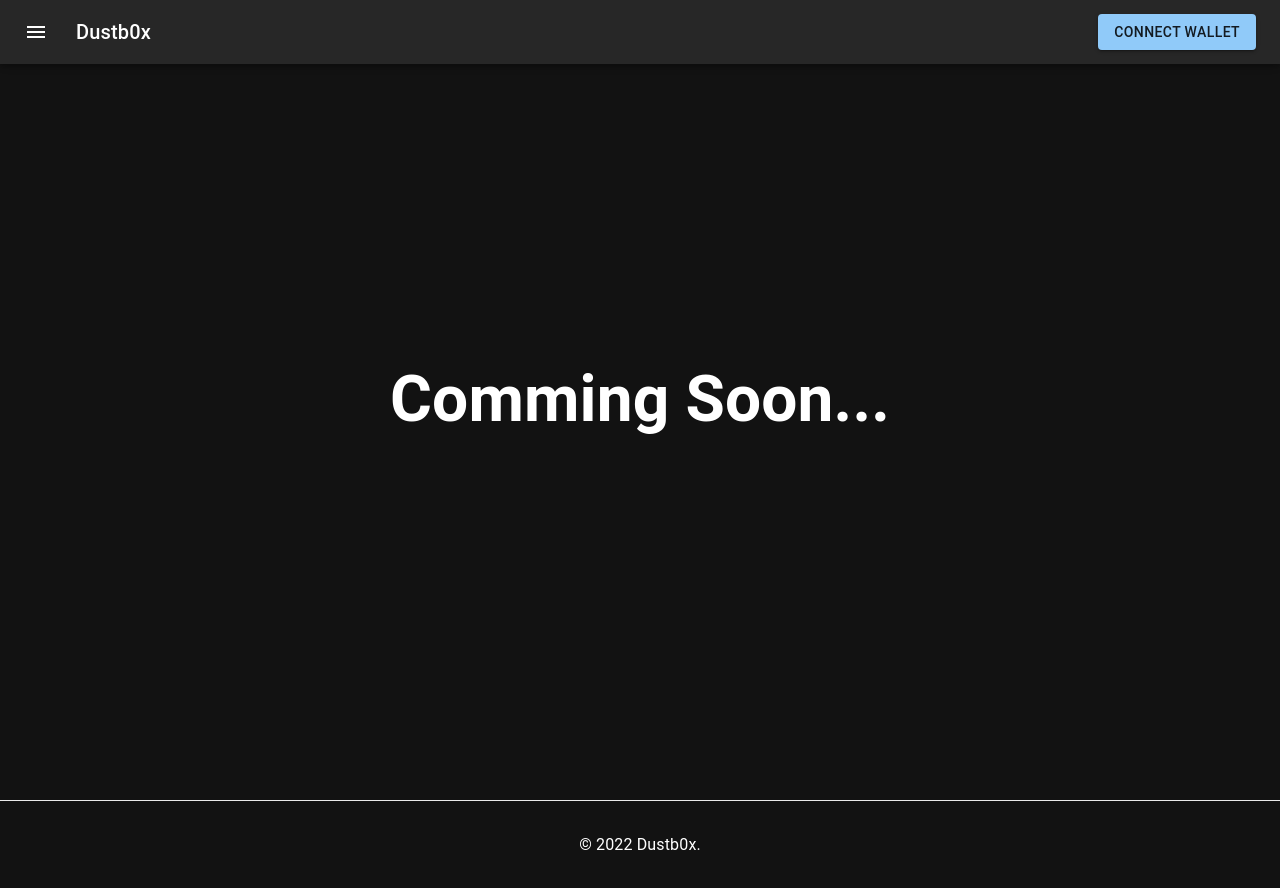
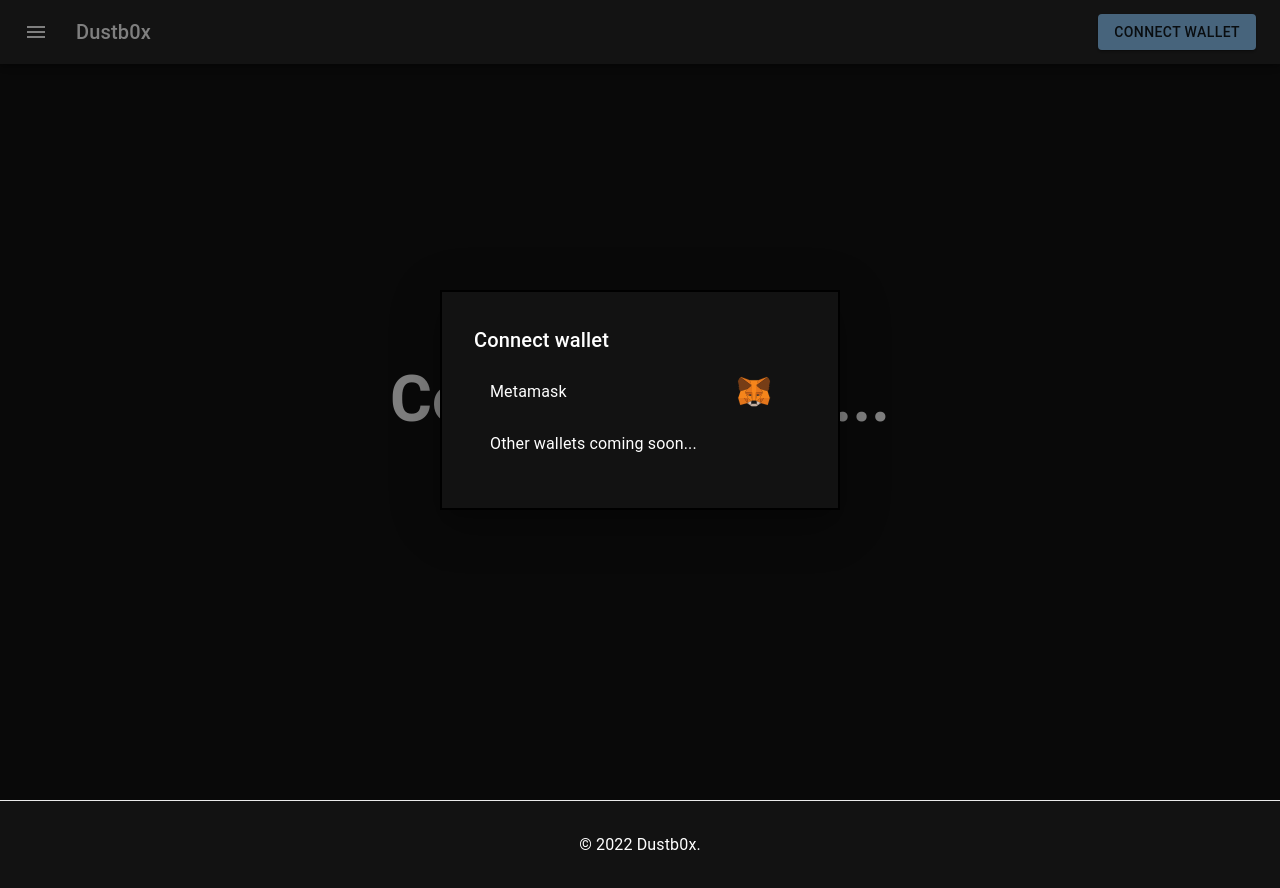
Before and after one commit to dustb0x/dustb0x-client, a Next.js app: page / in a window 1280 px wide. Both pictures are taken after a click on the button "CONNECT WALLET". Built offline with nearby package versions, Linux system fonts and the light colour scheme.

Commit message:
fix: Navbar

```diff
--- a/src/components/Navbar.tsx
+++ b/src/components/Navbar.tsx
@@ -5,17 +5,21 @@ import { appName } from '@/config/constants/app'
 
 // MUI
 import AppBar from '@mui/material/AppBar'
+import Avatar from '@mui/material/Avatar'
 import Box from '@mui/material/Box'
 import Button from '@mui/material/Button'
+import Divider from '@mui/material/Divider'
 import Drawer from '@mui/material/Drawer'
 import List from '@mui/material/List'
 import ListItem from '@mui/material/ListItem'
+import ListItemAvatar from '@mui/material/ListItemAvatar'
 import ListItemButton from '@mui/material/ListItemButton'
 import ListItemIcon from '@mui/material/ListItemIcon'
 import ListItemText from '@mui/material/ListItemText'
 import IconButton from '@mui/material/IconButton'
 import Menu from '@mui/material/Menu'
 import MenuItem from '@mui/material/MenuItem'
+import Modal from '@mui/material/Modal'
 import Stack from '@mui/material/Stack'
 import Toolbar from '@mui/material/Toolbar'
 import Typography from '@mui/material/Typography'
@@ -25,10 +29,27 @@ import DashboardIcon from '@mui/icons-material/Dashboard';
 import MenuIcon from '@mui/icons-material/Menu'
 import MoreIcon from '@mui/icons-material/MoreVert'
 
+const style = {
+  position: 'absolute' as 'absolute',
+  top: '50%',
+  left: '50%',
+  transform: 'translate(-50%, -50%)',
+  width: 400,
+  bgcolor: 'background.paper',
+  border: '2px solid #000',
+  boxShadow: 24,
+  p: 4,
+}
+
+const pointer = {
+  cursor: 'pointer'
+}
+
 const Navbar: React.FC = () => {
   const router = useRouter()
   const [drawer, setDrawer] = useState<boolean>(false)
   const [anchorEl, setAnchorEl] = useState<null | HTMLElement>(null)
+  const [walletConnectModal, setWalletConnectModal] = useState<boolean>(false)
 
   const open = Boolean(anchorEl)
 
@@ -62,7 +83,7 @@ const Navbar: React.FC = () => {
               display: { xs: 'none', sm: 'block' }
             }}
           >
-            <Button color="primary" variant="contained">Connect Wallet</Button>
+            <Button color="primary" variant="contained" onClick={() => setWalletConnectModal(true)}>Connect Wallet</Button>
           </Stack>
 
           <Box sx={{ display: { xs: 'flex', md: 'none' } }}>
@@ -86,7 +107,7 @@ const Navbar: React.FC = () => {
         open={open}
         onClose={() => setAnchorEl(null)}
       >
-        <MenuItem>Connect Wallet</MenuItem>
+        <MenuItem onClick={() => setWalletConnectModal(true)}>Connect Wallet</MenuItem>
       </Menu>
 
       <Drawer
@@ -95,7 +116,10 @@ const Navbar: React.FC = () => {
       >
         <Box sx={{ width: 250 }}>
           <List>
-            <ListItem key="dashboard" disablePadding>
+            <ListItem
+              key="dashboard"
+              disablePadding
+            >
               <ListItemButton>
                 <ListItemIcon>
                   <DashboardIcon />
@@ -106,6 +130,40 @@ const Navbar: React.FC = () => {
           </List>
         </Box>
       </Drawer>
+
+      <Modal
+        open={walletConnectModal}
+        onClose={() => setWalletConnectModal(false)}
+        aria-labelledby="modal-modal-title"
+      >
+        <Box sx={style}>
+          <Typography
+            id="modal-modal-title"
+            variant="h6"
+          >
+            Connect wallet
+          </Typography>
+
+          <List>
+            <ListItem
+              sx={pointer}
+              onClick={() => console.log('テスト')}
+            >
+              <ListItemText>
+                Metamask
+              </ListItemText>
+              <ListItemAvatar>
+                <Avatar alt="Metamask" src="/metamask.svg" />
+              </ListItemAvatar>
+            </ListItem>
+            <ListItem>
+              <ListItemText>
+              Other wallets coming soon...
+              </ListItemText>
+            </ListItem>
+          </List>
+        </Box>
+      </Modal>
     </>
   )
 }
```
Also changed, not shown: public/metamask.svg (added).
